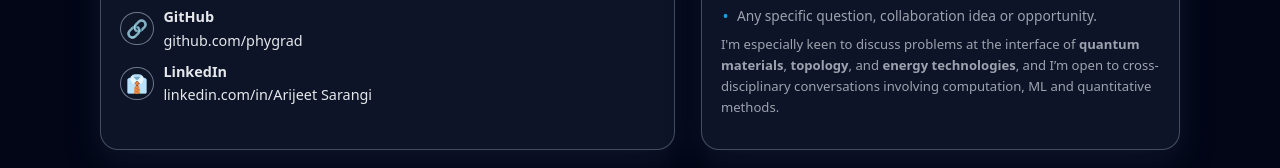
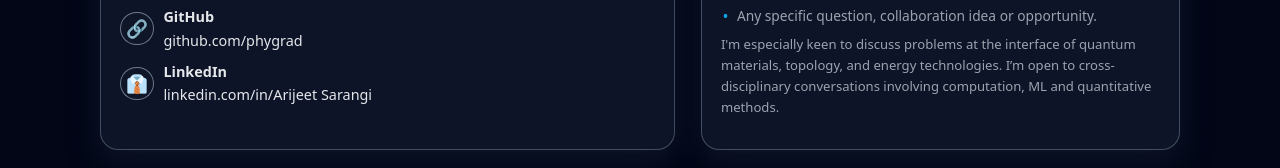
Before and after one commit to phygrad/phygrad.github.io, a plain HTML site: page index.html in a window 1280 px wide. Shown: the part 3859-4027 px from the top of the page. Drawn offline with Linux system fonts and the light colour scheme.

Commit message:
Update index.html

```diff
--- a/index.html
+++ b/index.html
@@ -1351,8 +1351,7 @@
               <li>Any specific question, collaboration idea or opportunity.</li>
             </ul>
             <p style="font-size:0.82rem; color:var(--text-muted); margin-top:0.4rem;">
-              I'm especially keen to discuss problems at the interface of <strong>quantum materials</strong>,
-              <strong>topology</strong>, and <strong>energy technologies</strong>, and I’m open to cross-disciplinary
+              I'm especially keen to discuss problems at the interface of quantum materials, topology, and energy technologies. I’m open to cross-disciplinary
               conversations involving computation, ML and quantitative methods.
             </p>
           </div>
```
